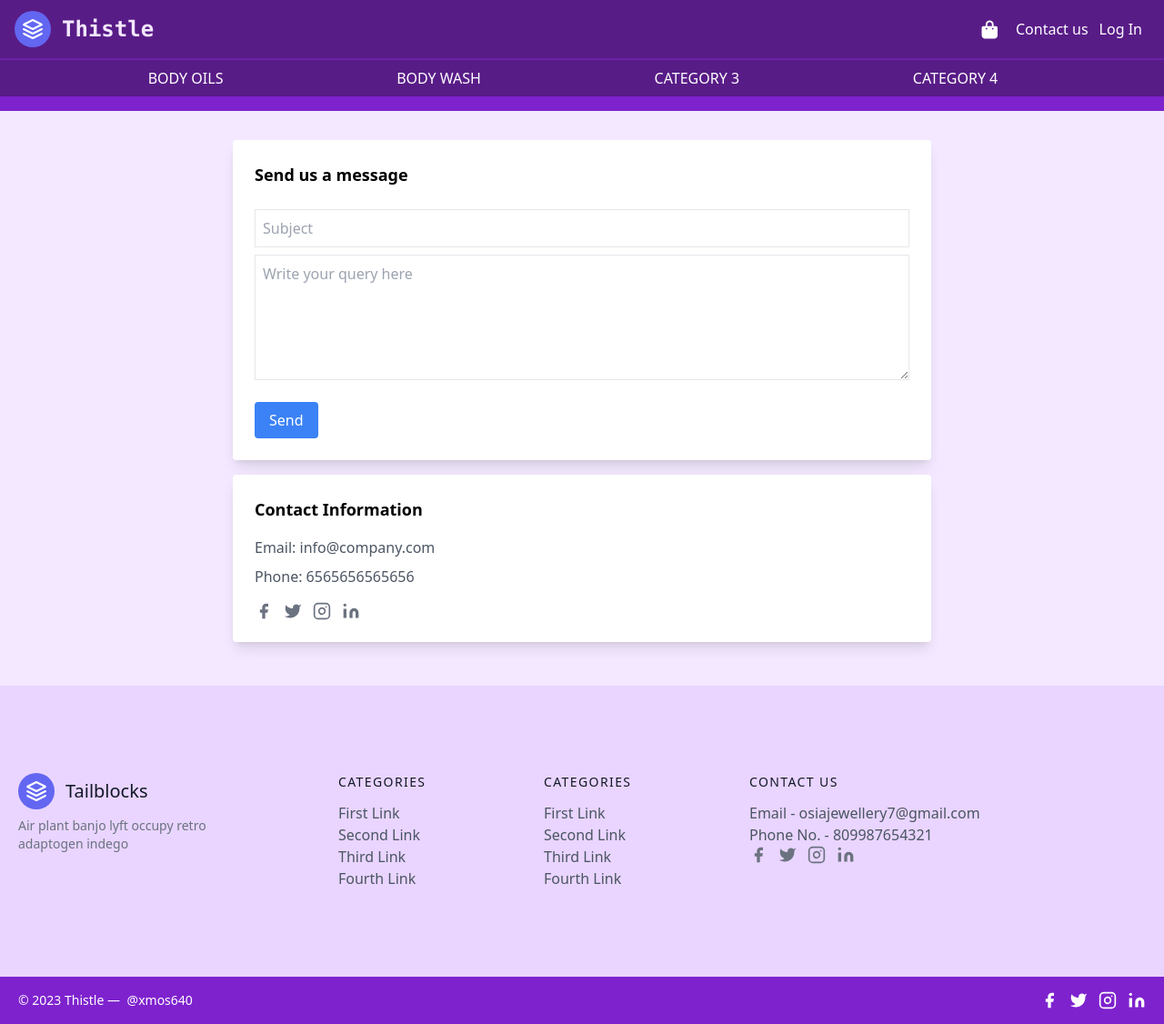
After one commit to xmos640/Thistle_01, a Django app: page /contact/ in a window 1280 px wide. The commit adds this page. Shown: the whole page at 91% size. Run offline with Django 4.2, Linux system fonts and the light colour scheme; some libraries are stand-ins or nearby versions.

Commit message:
idk shit

```diff
--- a/main/admin.py
+++ b/main/admin.py
@@ -1,7 +1,7 @@
 from django.contrib import admin
 
 # Register your models here.
-from .models import Product,prod_images,Review,CouponCode,Orders,announcement
+from .models import Product,prod_images,Review,CouponCode,Orders,announcement,Contact
 
 
 class PostProdImage(admin.StackedInline):
@@ -30,3 +30,6 @@ class orderAdmin(admin.ModelAdmin):
 @admin.register(announcement)
 class annoAdmin(admin.ModelAdmin):
     pass
+@admin.register(Contact)
+class contAdmin(admin.ModelAdmin):
+    pass
--- a/main/templates/basic.html
+++ b/main/templates/basic.html
@@ -42,11 +42,11 @@
             <span class="ml-3 text-2xl font-bold font-mono">Thistle</span>
           </a>
           <div class="ml-auto flex items-center relative">
-          <a href="/cart"><button class=" border-0  px-3 focus:outline-none hover:scale-110 rounded text-base md:mt-0 text-white transition ease-out delay-150 duration-500"><i class="fa-solid fa-bag-shopping fa-lg"></i>
+          <a href="/cart"><button class=" border-0  px-5 focus:outline-none hover:scale-110 rounded text-base md:mt-0 text-white transition ease-out delay-150 duration-500"><i class="fa-solid fa-bag-shopping fa-lg"></i>
           </button></a>
           {% if user.is_authenticated%}
           <button class=" border-0 md:hidden px-3 focus:outline-none hover:scale-110 rounded text-base md:mt-0 transition ease-linear duration-500 menu"><i class="fa-solid fa-bars fa-lg"></i></button>
-          <div class="flex md:flex-row flex-col gap-x-3 md:static absolute right-[-12px] top-[125%] bg-purple-900 md:p-0 p-4 md:border-none border-2 border-purple-700 account md:flex gap-y-3 z-10 hidden">
+          <div class="flex md:flex-row flex-col gap-x-5 md:static  md:w-fit w-36 absolute right-[-12px] top-[130%] bg-purple-900 md:p-0 p-4  md:border-none border-2 border-purple-700 account md:flex gap-y-3 z-10 hidden">
             <div><a href="/orders" ><button class="hover:scale-110  transition ease-linear duration-300 ">Orders</button></a></div>
             <div><a href="/contact" ><button class="hover:scale-110 transition ease-linear duration-300" > Contact us</button></a></div>
             <div><a href="/logout"><button class="hover:scale-110 transition ease-linear duration-300"> Log Out </button></a></div>
--- a/main/templates/category.html
+++ b/main/templates/category.html
@@ -1,5 +1,5 @@
 {% extends 'basic.html' %}
-{% block title %} Cart-Thistle {% endblock %}
+{% block title %} Category {% endblock %}
 
   {% block body %}
   <main class="container mx-auto py-8 md:px-10 px-4">
--- /dev/null
+++ b/main/templates/contact.html
@@ -0,0 +1,60 @@
+{% extends 'basic.html' %}
+{% block title %} Contact {% endblock %}
+
+  {% block body %}
+
+<main class="container mx-auto py-8">
+    <div class="flex flex-col md:w-3/5 w-full mx-auto">
+      <!-- This is the contact form section -->
+      <div class="flex flex-col bg-white rounded p-6 mb-4 shadow-lg">
+        <h2 class="text-lg font-bold mb-4">Send us a message</h2>
+        <form method="post" action="/contact/">{% csrf_token %}
+          <div class="flex flex-col mb-2">
+            <input type="hidden" id="email" name="email" class="border p-2" value="{{request.user.email}}"   required>
+            <input type="hidden" id="name" name="name" class="border p-2"   value = "{{request.user}}" required>
+          </div>
+          <div class="flex flex-col mb-2">
+
+            <input type="text" id="subject" name="subject" class="border p-2" placeholder="Subject" required>
+          </div>
+          <div class="flex flex-col mb-2">
+
+            <textarea id="message" name="message" rows="5" class="border p-2" placeholder="Write your query here" required></textarea>
+          </div>
+          <button type="submit" class="bg-blue-500 hover:bg-blue-600 text-white py-2 px-4 mt-4 rounded">Send</button>
+        </form>
+      </div>
+
+      <!-- This is the contact information section -->
+      <div class="flex flex-col bg-white rounded p-6 mb-4 shadow-lg">
+        <h2 class="text-lg font-bold mb-4">Contact Information</h2>
+        <p class="text-gray-600 mb-2">Email: info@company.com</p>
+        <p class="text-gray-600 mb-2">Phone: 6565656565656</p>
+        <div class="flex items-center mt-2">
+          <a class="text-gray-500">
+            <svg fill="currentColor" stroke-linecap="round" stroke-linejoin="round" stroke-width="2" class="w-5 h-5" viewBox="0 0 24 24">
+              <path d="M18 2h-3a5 5 0 00-5 5v3H7v4h3v8h4v-8h3l1-4h-4V7a1 1 0 011-1h3z"></path>
+            </svg>
+          </a>
+          <a class="ml-3 text-gray-500">
+            <svg fill="currentColor" stroke-linecap="round" stroke-linejoin="round" stroke-width="2" class="w-5 h-5" viewBox="0 0 24 24">
+              <path d="M23 3a10.9 10.9 0 01-3.14 1.53 4.48 4.48 0 00-7.86 3v1A10.66 10.66 0 013 4s-4 9 5 13a11.64 11.64 0 01-7 2c9 5 20 0 20-11.5a4.5 4.5 0 00-.08-.83A7.72 7.72 0 0023 3z"></path>
+            </svg>
+          </a>
+          <a class="ml-3 text-gray-500">
+            <svg fill="none" stroke="currentColor" stroke-linecap="round" stroke-linejoin="round" stroke-width="2" class="w-5 h-5" viewBox="0 0 24 24">
+              <rect width="20" height="20" x="2" y="2" rx="5" ry="5"></rect>
+              <path d="M16 11.37A4 4 0 1112.63 8 4 4 0 0116 11.37zm1.5-4.87h.01"></path>
+            </svg>
+          </a>
+          <a class="ml-3 text-gray-500">
+            <svg fill="currentColor" stroke="currentColor" stroke-linecap="round" stroke-linejoin="round" stroke-width="0" class="w-5 h-5" viewBox="0 0 24 24">
+              <path stroke="none" d="M16 8a6 6 0 016 6v7h-4v-7a2 2 0 00-2-2 2 2 0 00-2 2v7h-4v-7a6 6 0 016-6zM2 9h4v12H2z"></path>
+              <circle cx="4" cy="4" r="2" stroke="none"></circle>
+            </svg>
+          </a>
+        </div>
+      </div>
+    </div>
+  </main>
+  {% endblock%}
--- a/main/templates/prodview.html
+++ b/main/templates/prodview.html
@@ -12,11 +12,11 @@
   <div class="w-full px-5 py-7 mx-auto">
     <div class="lg:w-4/5 mx-auto flex flex-wrap items-center">
       <!------------------------------------------------ Carousel--------------------- -->
-      <div class="md:w-1/2 w-full overflow-hidden">
-        <div class="flex flex-row flex-nowrap relative items-center flex-auto h-fit slider transition ease-out delay-150 duration-500">
+      <div class="md:w-[25%] w-[100%] overflow-hidden p-12 pb-0 lg:p-5 md:p-5">
+        <div class="flex flex-row flex-nowrap relative items-center w-fit flex-auto h-fit slider transition ease-out delay-150 duration-500">
           <!------------------------------ For Loop------------------- -->
           {% for p in photos %}
-        <img src="{{p.images.url}}" class="slide p-2 " alt="prod1">
+        <img src="{{p.images.url}}" class="slide p-2 w-[100%]" alt="prod1">
 
         <!-------------- End For Loop------------------------------------------- -->
         {% endfor %}
--- a/main/urls.py
+++ b/main/urls.py
@@ -10,6 +10,7 @@ urlpatterns = [path('',views.index),
                path('categories/<category>',views.categoryview,name="orderView"),
                path('cart/',views.cart,name='cart'),
                path('checkout/',views.checkout,name='checkout'),
-               path('orders/',views.orders,name='orders')
+               path('orders/',views.orders,name='orders'),
+               path('contact/',views.contact,name='contact')
 
                ]
--- a/main/views.py
+++ b/main/views.py
@@ -1,10 +1,12 @@
 from django.shortcuts import render,redirect
-from .models import Product,prod_images,Review,CouponCode,Orders,announcement
+from .models import Product,prod_images,Review,CouponCode,Orders,announcement,Contact
 from django.contrib.auth.models import User
 from django.contrib.auth  import logout
 import requests
 from datetime import date,datetime,timedelta
 import json
+
+
 
 # Create your views here.
 try:
@@ -84,6 +86,7 @@ def productview(request,myid):
         user_review=False
 
     # calculate reviews
+
     total = 0
     ratings= 0
     for review in this_reviews:
@@ -266,3 +269,16 @@ def categoryview(request,category):
 
 
     return render(request,'category.html',params)
+
+
+def contact(request):
+
+    if  request.method == "POST":
+        subject =  request.POST.get('subject', '')
+        name =  request.POST.get('name', '')
+        email =  request.POST.get('email', '')
+        msg =  request.POST.get('message', '')
+        contact=Contact(name=name,email=email,subject=subject,msg=msg)
+        contact.save()
+
+    return render(request, 'contact.html')
```
Also changed, not shown: main/models.py (+14 -0 lines), db.sqlite3, main/migrations/0017_contact.py (added), media/images/Screenshot_2022-12-22_123500.png (added), media/images/Screenshot_2022-12-22_123500_asVdYbH.png (added), media/images/Screenshot_2022-12-22_123500_j1ZAOPF.png (added), media/images/Screenshot_2022-12-22_123500_qbLhG29.png (added), media/images/Screenshot_2023-03-06_005429.png (added), media/images/Screenshot_2023-03-06_005429_GZnkHxV.png (added), media/images/Screenshot_2023-03-09_124420.png (added), media/images/Screenshot_2023-03-12_191715.png (added), media/images/Screenshot_2023-03-12_191715_y8RXl1N.png (added), media/images/Screenshot_2023-03-12_191806.png (added).
